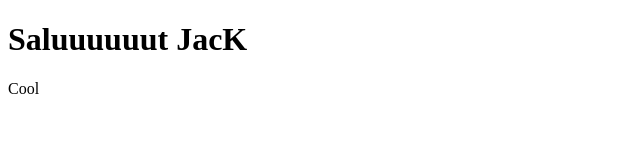
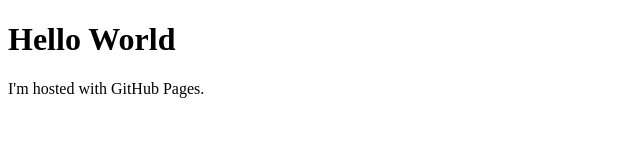
Before and after one commit to Youssefkahia/Youssefkahia.github.io, a plain HTML site: page index.html in a window 1280 px wide. Shown: the whole page, without its empty margins (0-640 px from the left). Drawn offline with Linux system fonts and the light colour scheme.

Commit message:
Revert "avec v2"
This reverts commit 9f1adfb41d2cdb37212b6fa2c67394b11b903df8.

```diff
--- a/index.html
+++ b/index.html
@@ -1,7 +1,7 @@
 <!DOCTYPE html>
 <html>
 <body>
-<h1>Saluuuuuut JacK</h1>
-<p>Cool</p>
+<h1>Hello World</h1>
+<p>I'm hosted with GitHub Pages.</p>
 </body>
 </html>
```
